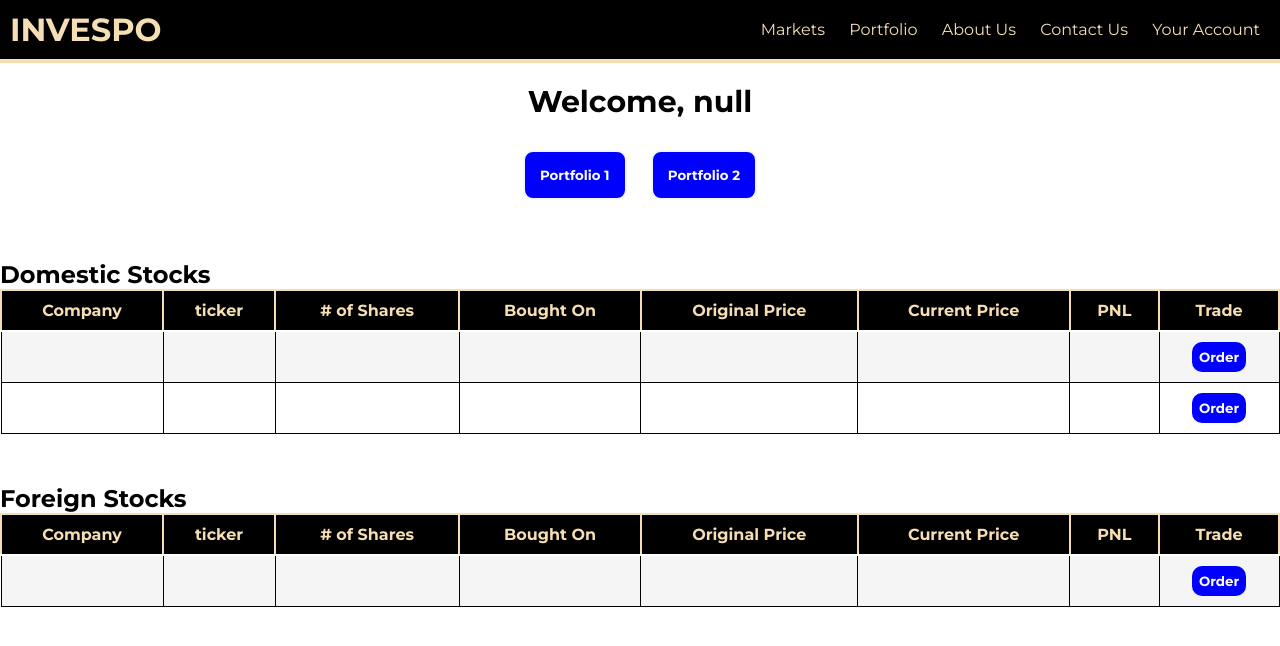
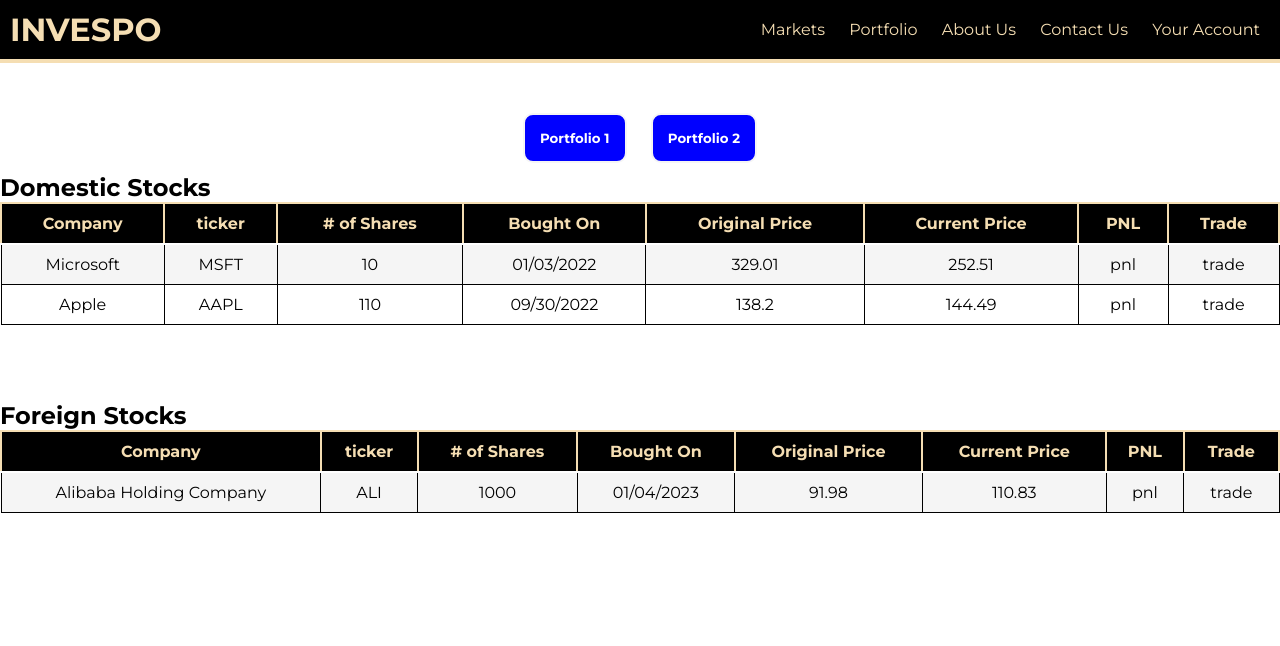
Before and after one commit to praneethravuri/Invespo, a plain HTML site: page stock-page.html in a window 1280 px wide. Both pictures are taken after a click on the button "Portfolio 1". Drawn offline with nearby package versions, Linux system fonts and the light colour scheme.

Commit message:
Dynamic Table Generation

```diff
--- a/JS/stock-page.js
+++ b/JS/stock-page.js
@@ -1,8 +1,12 @@
+/*
 const userName = localStorage.getItem("userName");
 const email = localStorage.getItem("email");
 document.getElementById("display-username").innerHTML ="Welcome, " +  userName;
+*/
 
-let stocks = {
+
+let email = "pravuri@gmu.edu";
+let data = {
     "pravuri@gmu.edu" : {
         "name" : "Praneeth Ravuri",
         "portfolio_1" : {
@@ -188,71 +192,82 @@ let stocks = {
     }
 }
 
+let p1 = data[email].portfolio_1;
+let p2 = data[email].portfolio_2;
+
+let p1Stocks = Object.keys(p1);
+let p2Stocks = Object.keys(p2);
+
+// data => email => portfolio => ticker => company properties
 
 $(document).ready(function(){
-    $(".stock-table").hide();
-    $(".caption").hide();
+    $("#port-1").click(function(){
+        for(let i = 0; i< p1Stocks.length; i++){
+            let currTicker = p1Stocks[i];
+            let currComp = p1[currTicker];
+            let currCompType = p1[currTicker]["type"];
+            if(currCompType === "domestic"){
+                let row = "<tr>"
+                row += "<td>" + currComp["companyName"] + "</td>"
+                row += "<td>" + currComp["ticker"] + "</td>"
+                row += "<td>" + currComp["quantity"] + "</td>"
+                row += "<td>" + currComp["boughtOn"] + "</td>"
+                row += "<td>" + currComp["originalPrice"] + "</td>"
+                row += "<td>" + currComp["currentPrice"] + "</td>"
+                row += "<td>" + "pnl" + "</td>"
+                row += "<td>" + "trade" + "</td>"
+                row += "</tr>";
+                $(".domestic-stocks").append(row);
+            }
+            else if(currCompType === "foreign"){
+                let row = "<tr>"
+                row += "<td>" + currComp["companyName"] + "</td>"
+                row += "<td>" + currComp["ticker"] + "</td>"
+                row += "<td>" + currComp["quantity"] + "</td>"
+                row += "<td>" + currComp["boughtOn"] + "</td>"
+                row += "<td>" + currComp["originalPrice"] + "</td>"
+                row += "<td>" + currComp["currentPrice"] + "</td>"
+                row += "<td>" + "pnl" + "</td>"
+                row += "<td>" + "trade" + "</td>"
+                row += "</tr>";
+                $(".foreign-stocks").append(row);
+            }
+        }
+    });
 });
 
 $(document).ready(function(){
-    $(".port-btn").click(function(){
-        $(".stock-table").show();
-        $(".caption").show();
-    })
-})
-
-function calculatePNL(ticker){
-    let currStock = stocks[ticker];
-    let currPNL = currStock["quantity"] * (currStock["currentPrice"] - currStock["originalPrice"]);
-    return Math.round(currPNL * 100)/100;
-};
-
-let pnl = {
-    "msft" : calculatePNL("msft"),
-    "aapl" : calculatePNL("aapl"),
-    "ali" : calculatePNL("ali")
-};
-
-for(let i in pnl){
-    document.getElementById("name-" + i).innerHTML = stocks[i]["companyName"];
-    document.getElementById("ticker-" + i).innerHTML = stocks[i]["ticker"];
-    document.getElementById("quantity-" + i).innerHTML = stocks[i]["quantity"];
-    document.getElementById("date-" + i).innerHTML = stocks[i]["boughtOn"];
-    document.getElementById("originalPrice-" + i).innerHTML = stocks[i]["originalPrice"];
-    document.getElementById("currentPrice-" + i).innerHTML = stocks[i]["currentPrice"];
-    document.getElementById("pnl-" + i).innerHTML = pnl[i];
-}
-
-function displayInfo(stockName){
-    document.getElementById("order-box").style.border = "2px solid whitesmoke";
-    document.getElementById("stock-name").innerHTML = stocks[stockName]["companyName"] + " (" + stocks[stockName]["ticker"] + ")";
-    document.getElementById("originalPrice").innerHTML = "Original Price: " + stocks[stockName]["originalPrice"];
-    document.getElementById("currentPrice").innerHTML = "Current Price: " + stocks[stockName]["currentPrice"];
-    document.getElementById("quantity-owned").innerHTML = "Quantity: " + stocks[stockName]["quantity"];
-    document.getElementById("close-btn").innerHTML = "Close";
-    document.getElementById("form-control").style.display = "block";
-}
-
-function closeDiv(){
-    document.getElementById("stock-name").innerHTML = "";
-    document.getElementById("originalPrice").innerHTML = "";
-    document.getElementById("currentPrice").innerHTML = "";
-    document.getElementById("quantity-owned").innerHTML = "";
-    document.getElementById("close-btn").innerHTML = "";
-    document.getElementById("order-box").style.border = "none";
-    document.getElementById("form-control").style.display = "none";
-}
-
-function submitRequest(){
-    let quantity = document.getElementById("quantity-space").value;
-    let comp = document.getElementById("stock-name").innerHTML.split("(")[1].split(")")[0].toLowerCase();
-    if(document.getElementById("buy-radio").checked){
-        stocks[comp]["quantity"] += quantity;
-        console.log(stocks[comp]["quantity"]);
-    }
-}
-
-
-$(document).ready(function(){
-    $(".caption").css("padding", "10px")
-})
+    $("#port-2").click(function(){
+        for(let i = 0; i< p2Stocks.length; i++){
+            let currTicker = p2Stocks[i];
+            let currComp = p2[currTicker];
+            let currCompType = p2[currTicker]["type"];
+            if(currCompType === "domestic"){
+                let row = "<tr>"
+                row += "<td>" + currComp["companyName"] + "</td>"
+                row += "<td>" + currComp["ticker"] + "</td>"
+                row += "<td>" + currComp["quantity"] + "</td>"
+                row += "<td>" + currComp["boughtOn"] + "</td>"
+                row += "<td>" + currComp["originalPrice"] + "</td>"
+                row += "<td>" + currComp["currentPrice"] + "</td>"
+                row += "<td>" + "pnl" + "</td>"
+                row += "<td>" + "trade" + "</td>"
+                row += "</tr>";
+                $(".domestic-stocks").append(row);
+            }
+            else if(currCompType === "foreign"){
+                let row = "<tr>"
+                row += "<td>" + currComp["companyName"] + "</td>"
+                row += "<td>" + currComp["ticker"] + "</td>"
+                row += "<td>" + currComp["quantity"] + "</td>"
+                row += "<td>" + currComp["boughtOn"] + "</td>"
+                row += "<td>" + currComp["originalPrice"] + "</td>"
+                row += "<td>" + currComp["currentPrice"] + "</td>"
+                row += "<td>" + "pnl" + "</td>"
+                row += "<td>" + "trade" + "</td>"
+                row += "</tr>";
+                $(".foreign-stocks").append(row);
+            }
+        }
+    });
+});
--- a/stock-page.html
+++ b/stock-page.html
@@ -36,10 +36,8 @@
         <button id="port-2" class="port-btn">Portfolio 2</button>
     </div>
 
-    <!--Domestic Stocks Table-->
-    <div class="domestic align-center">
-        <h2 class="caption">Domestic Stocks</h2>
-        <table class="stock-table" id="domesticMarket">
+    <caption class="table-name"><h2>Domestic Stocks</h2></caption>
+    <table class="domestic-stocks">
         <tr>
             <th>Company</th>
             <th>ticker</th>
@@ -50,37 +48,15 @@
             <th>PNL</th>
             <th>Trade</th>
         </tr>
-            <tr id="comp-msft">
-                <td id="name-msft"></td>
-                <td id="ticker-msft"></td>
-                <td id="quantity-msft"></td>
-                <td id="date-msft"></td>
-                <td id="originalPrice-msft"></td>
-                <td id="currentPrice-msft"></td>
-                <td id="pnl-msft"></td>
-                <td>
-                    <button class="order-btn" onclick="displayInfo('msft')">Order</button>
-                </td>
-            </tr>
-            <tr id="comp-aapl">
-                <td id="name-aapl"></td>
-                <td id="ticker-aapl"></td>
-                <td id="quantity-aapl"></td>
-                <td id="date-aapl"></td>
-                <td id="originalPrice-aapl"></td>
-                <td id="currentPrice-aapl"></td>
-                <td id="pnl-aapl"></td>
-                <td>
-                    <button class="order-btn" onclick="displayInfo('aapl')">Order</button>
-                </td>
-            </tr>
     </table>
-    </div>
 
-    <!--Foreign Stocks Table-->
-    <div class="foreign align-center">
-        <h2 class="caption">Foreign Stocks</h2>
-        <table class="stock-table" id="foreignMarket">
+    <br>
+    <br>
+    <br>
+    <br>
+
+    <caption class="table-name"><h2>Foreign Stocks</h2></caption>
+    <table class="foreign-stocks">
         <tr>
             <th>Company</th>
             <th>ticker</th>
@@ -90,18 +66,6 @@
             <th>Current Price</th>
             <th>PNL</th>
             <th>Trade</th>
-            </tr>
-            <tr id="comp-ali">
-                <td id="name-ali"></td>
-                <td id="ticker-ali"></td>
-                <td id="quantity-ali"></td>
-                <td id="date-ali"></td>
-                <td id="originalPrice-ali"></td>
-                <td id="currentPrice-ali"></td>
-                <td id="pnl-ali"></td>
-                <td>
-                    <button class="order-btn" onclick="displayInfo('ali')">Order</button>
-                </td>
         </tr>
     </table>
 
```
Lines whose indentation alone changed are shown as unchanged.
